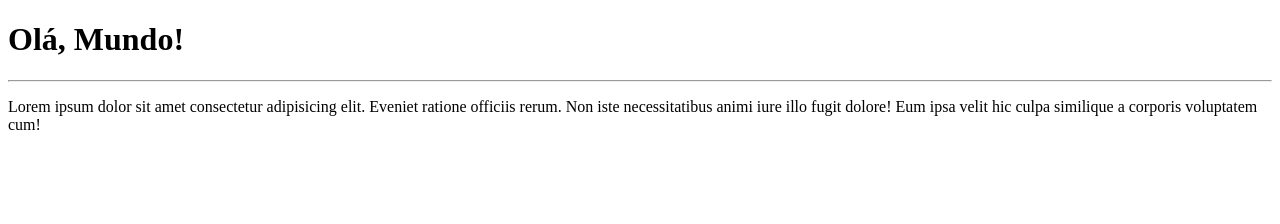
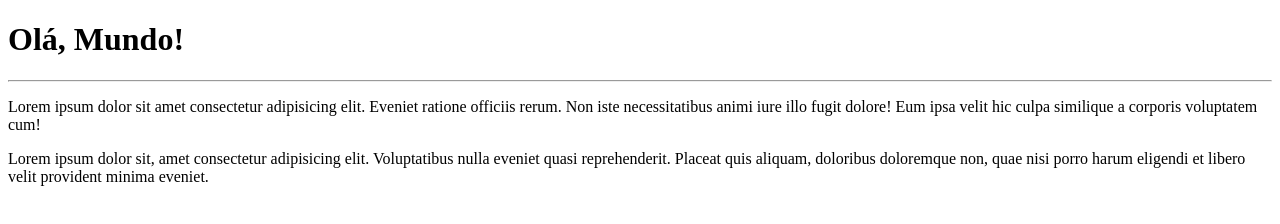
Before and after one commit to GabrielRios0/Ola-Mundo-, a plain HTML site: page site.exemplo/index.html in a window 1280 px wide. Drawn offline with Linux system fonts and the light colour scheme.

Commit message:
Adicionei um paragrafo novo

```diff
--- a/site.exemplo/index.html
+++ b/site.exemplo/index.html
@@ -10,5 +10,6 @@
   <h1>Olá, Mundo!</h1>
   <hr>
   <p>Lorem ipsum dolor sit amet consectetur adipisicing elit. Eveniet ratione officiis rerum. Non iste necessitatibus animi iure illo fugit dolore! Eum ipsa velit hic culpa similique a corporis voluptatem cum!</p>
+  <p>Lorem ipsum dolor sit, amet consectetur adipisicing elit. Voluptatibus nulla eveniet quasi reprehenderit. Placeat quis aliquam, doloribus doloremque non, quae nisi porro harum eligendi et libero velit provident minima eveniet.</p>
 </body>
 </html>
```
